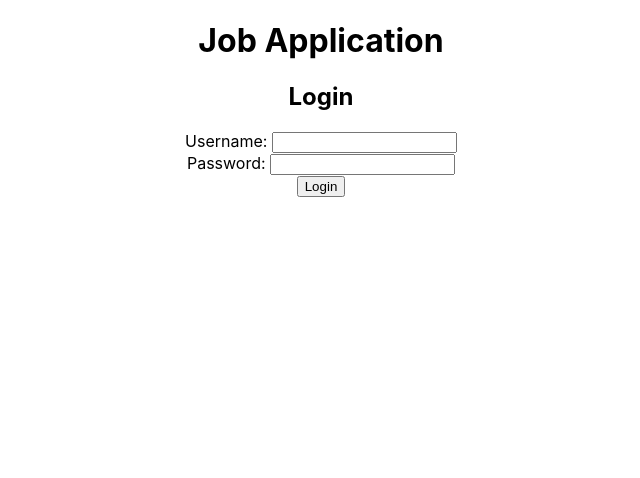
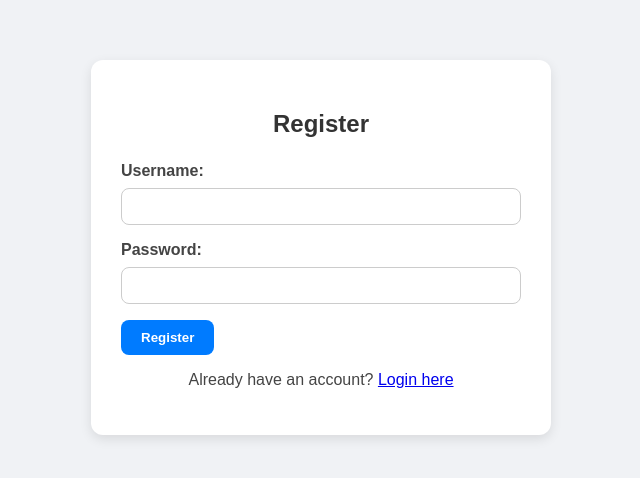
Before and after one commit to bianca-cristea/Job-Application, a React (Create React App) app in the folder frontend/job-application-ui/: page /register in a window 1280 px wide. Shown: the top 478 px of the page, without its empty margins (319-959 px from the left). Built offline with nearby package versions, Linux system fonts and the light colour scheme.

Commit message:
Add login and register UIs

```diff
--- a/frontend/job-application-ui/package.json
+++ b/frontend/job-application-ui/package.json
@@ -7,8 +7,10 @@
     "@testing-library/jest-dom": "^6.6.3",
     "@testing-library/react": "^16.3.0",
     "@testing-library/user-event": "^13.5.0",
+    "cors": "^2.8.5",
     "react": "^19.1.0",
     "react-dom": "^19.1.0",
+    "react-router-dom": "^7.6.2",
     "react-scripts": "5.0.1",
     "web-vitals": "^2.1.4"
   },
--- a/frontend/job-application-ui/src/App.js
+++ b/frontend/job-application-ui/src/App.js
@@ -1,15 +1,16 @@
-import logo from './logo.svg';
-import './App.css';
+import { BrowserRouter as Router, Routes, Route } from "react-router-dom";
 import Login from "./Login";
+import Register from "./Register";
 
 function App() {
   return (
-    <div className="App">
-       <h1>Job Application</h1>
-       <Login/>
-
-    </div>
+    <Router>
+      <Routes>
+        <Route path="/login" element={<Login />} />
+        <Route path="/register" element={<Register />} />
+        <Route path="*" element={<Login />} />
+      </Routes>
+    </Router>
   );
 }
-
 export default App;
--- a/frontend/job-application-ui/src/Login.js
+++ b/frontend/job-application-ui/src/Login.js
@@ -1,4 +1,5 @@
 import React, {useState} from 'react';
+import { Link } from "react-router-dom";
 
 const Login = () => {
 
@@ -6,6 +7,7 @@ const Login = () => {
     const [password,setPassword] = useState("");
     const [message,setMessage] = useState("");
     const [jwt,setJwt] = useState("");
+    const [profile,setProfile] = useState(null);
 
 
     const handleLogin = async (e) => {
@@ -22,7 +24,8 @@ const Login = () => {
                 const data = await response.json();
                 console.log(data);
                 setJwt(data.token);
-                setMessage("Login successful")
+                setMessage("Login successful");
+                fetchUserProfile(data.token);
             }else {
                 setMessage("Login failed. Please check your credentials.");
                 }
@@ -32,8 +35,40 @@ const Login = () => {
             setMessage("An error occurred.Please try again.");
         }
     };
+    const handleLogout = () => {
+            setUsername("");
+            setPassword("");
+            setJwt("");
+            setProfile(null);
+            setMessage("Logged out successfully.");
+
+    }
+
+    const fetchUserProfile = async (token) => {
+        try{
+            const response = await fetch("http://localhost:8080/auth/profile",
+                                          {method:"GET",
+                                          headers:{"Authorization":`Bearer ${token}`},
+                                          }
+                                          );
+
+            if(response.ok){
+                const data = await response.json();
+                console.log(data);
+                setProfile(data);
+            }else {
+                setMessage("Failed to fetch the profile.");
+                }
+        }
+        catch(error){
+            console.log("Error: "+error);
+            setMessage("An error occurred.Please try again.");
+        }
+    };
  return (
-   <div>
+   <div className="container">
+     {!profile ? (
+       <div className="centered">
          <h2>Login</h2>
          <form onSubmit={handleLogin}>
            <div>
@@ -41,20 +76,34 @@ const Login = () => {
              <input
                type="text"
                value={username}
-                        onChange={(e) => setUsername(e.target.value)}/>
+               onChange={(e) => setUsername(e.target.value)}
+             />
            </div>
            <div>
              <label>Password: </label>
              <input
                type="password"
                value={password}
-                        onChange={(e) => setPassword(e.target.value)}/>
+               onChange={(e) => setPassword(e.target.value)}
+             />
            </div>
            <button type="submit">Login</button>
          </form>
+       </div>
+     ) : (
+       <div className="profile-box">
+         <h3>User Profile</h3>
+         <p>Username: {profile.username}</p>
+         <p>Roles: {profile.roles.join(", ")}</p>
+         <p>Message: {profile.message}</p>
+         <button onClick={handleLogout}>Logout</button>
+       </div>
+     )}
      {message && <p>{message}</p>}
+     <p>Don t have an account? <Link to="/register">Register here</Link></p>
 
    </div>
  );
+
 }
 export default Login;
--- /dev/null
+++ b/frontend/job-application-ui/src/Register.js
@@ -0,0 +1,63 @@
+import React, { useState } from 'react';
+import { Link } from "react-router-dom";
+
+const Register = () => {
+  const [username, setUsername] = useState("");
+  const [password, setPassword] = useState("");
+  const [message, setMessage] = useState("");
+
+  const handleRegister = async (e) => {
+    e.preventDefault();
+    try {
+      const response = await fetch("http://localhost:8080/auth/register", {
+        method: "POST",
+        headers: { "Content-Type": "application/json" },
+        body: JSON.stringify({ username, password }),
+      });
+
+      if (response.ok) {
+        setMessage("User registered successfully. You can now login.");
+        setUsername("");
+        setPassword("");
+      } else {
+        const errorText = await response.text();
+        setMessage(`Registration failed: ${errorText}`);
+      }
+    } catch (error) {
+      console.error("Error: ", error);
+      setMessage("An error occurred. Please try again.");
+    }
+  };
+
+  return (
+    <div className="container">
+      <div className="centered">
+        <h2>Register</h2>
+        <form onSubmit={handleRegister}>
+          <div>
+            <label>Username: </label>
+            <input
+              type="text"
+              value={username}
+              onChange={(e) => setUsername(e.target.value)}
+            />
+          </div>
+          <div>
+            <label>Password: </label>
+            <input
+              type="password"
+              value={password}
+              onChange={(e) => setPassword(e.target.value)}
+            />
+          </div>
+          <button type="submit">Register</button>
+        </form>
+        {message && <p>{message}</p>}
+        <p>Already have an account? <Link to="/login">Login here</Link></p>
+
+      </div>
+    </div>
+  );
+};
+
+export default Register;
--- a/frontend/job-application-ui/src/index.css
+++ b/frontend/job-application-ui/src/index.css
@@ -1,13 +1,98 @@
 body {
+  font-family: Arial, sans-serif;
+  background-color: #f0f2f5;
   margin: 0;
-  font-family: -apple-system, BlinkMacSystemFont, 'Segoe UI', 'Roboto', 'Oxygen',
-    'Ubuntu', 'Cantarell', 'Fira Sans', 'Droid Sans', 'Helvetica Neue',
-    sans-serif;
-  -webkit-font-smoothing: antialiased;
-  -moz-osx-font-smoothing: grayscale;
+  padding: 0;
 }
 
-code {
-  font-family: source-code-pro, Menlo, Monaco, Consolas, 'Courier New',
-    monospace;
+
+.container {
+  max-width: 400px;
+  margin: 60px auto;
+  padding: 30px;
+  background-color: #fff;
+  border-radius: 12px;
+  box-shadow: 0 4px 12px rgba(0, 0, 0, 0.1);
 }
+
+
+.centered {
+  display: flex;
+  flex-direction: column;
+  align-items: center;
+}
+
+
+h2, h3 {
+  text-align: center;
+  margin-bottom: 24px;
+  color: #333;
+}
+
+
+form {
+  width: 100%;
+}
+
+form > div {
+  margin-bottom: 16px;
+  display: flex;
+  flex-direction: column;
+}
+
+label {
+  margin-bottom: 8px;
+  font-weight: bold;
+  color: #444;
+}
+
+input[type="text"],
+input[type="password"] {
+  padding: 10px;
+  border-radius: 8px;
+  border: 1px solid #ccc;
+  transition: border-color 0.3s;
+}
+
+input[type="text"]:focus,
+input[type="password"]:focus {
+  border-color: #007bff;
+  outline: none;
+}
+
+
+button {
+  padding: 10px 20px;
+  background-color: #007bff;
+  color: white;
+  border: none;
+  border-radius: 8px;
+  font-weight: bold;
+  cursor: pointer;
+  transition: background-color 0.3s;
+  align-self: center;
+}
+
+button:hover {
+  background-color: #0056b3;
+}
+
+
+p {
+  margin-top: 16px;
+  text-align: center;
+  color: #444;
+}
+
+.profile-box {
+  background-color: #f8f9fa;
+  padding: 20px;
+  border-radius: 8px;
+  margin-top: 20px;
+  text-align: center;
+}
+
+.profile-box p {
+  margin: 8px 0;
+  font-weight: 500;
+}
```
Also changed, not shown: 1 other file (tests, documents, lock files or other folders). Lines whose indentation alone changed are shown as unchanged.
